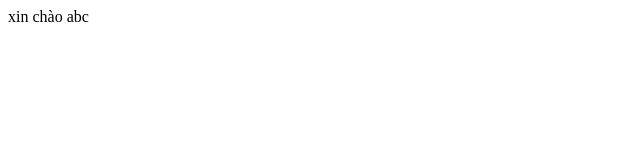
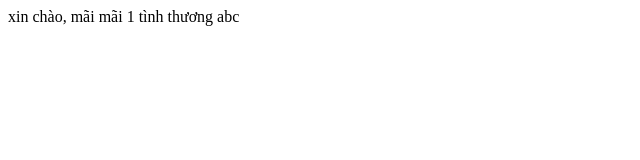
Before and after one commit to gialongchuai/abc, a plain HTML site: page index.html in a window 1280 px wide. Shown: the whole page, without its empty margins (0-640 px from the left). Drawn offline with Linux system fonts and the light colour scheme.

Commit message:
Update index.html

```diff
--- a/index.html
+++ b/index.html
@@ -5,7 +5,7 @@
     <title>Document</title>
 </head>
 <body>
-    xin chào
+    xin chào, mãi mãi 1 tình thương
     abc
 </body>
 </html>
```
